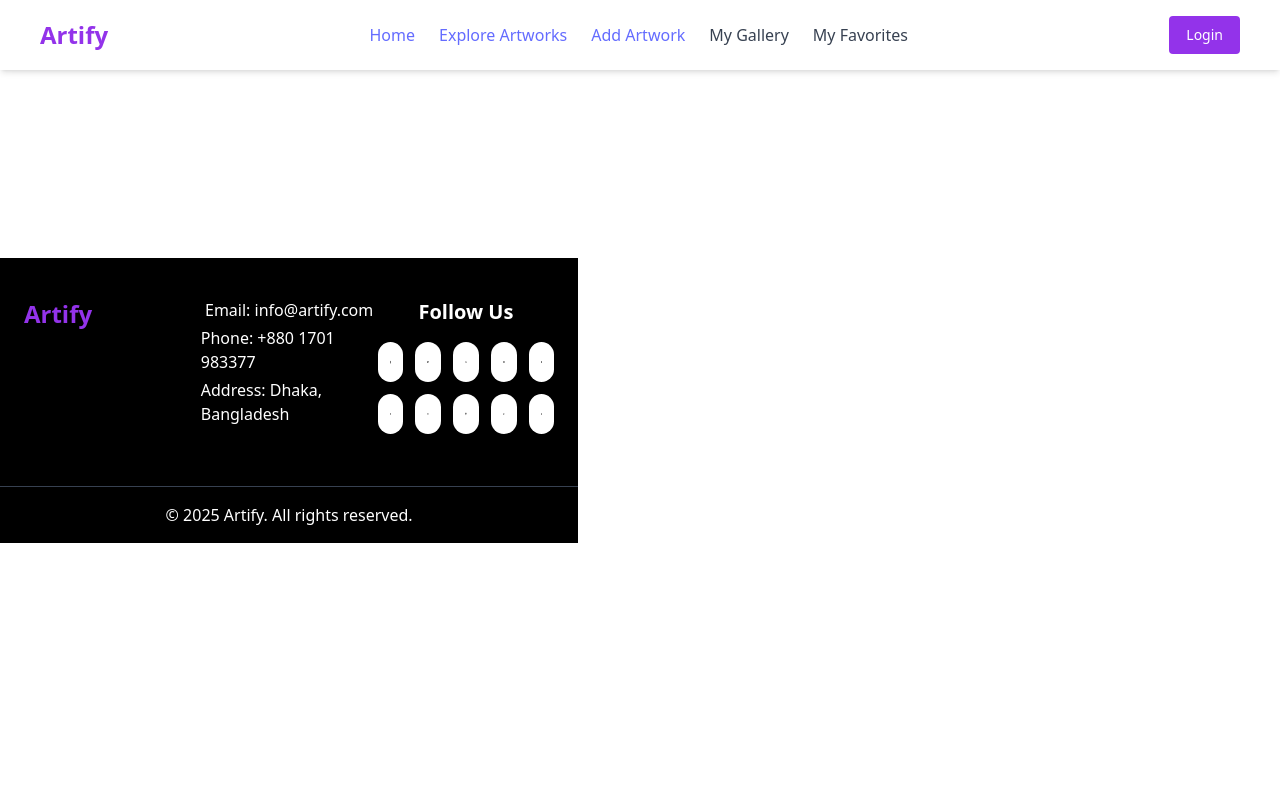
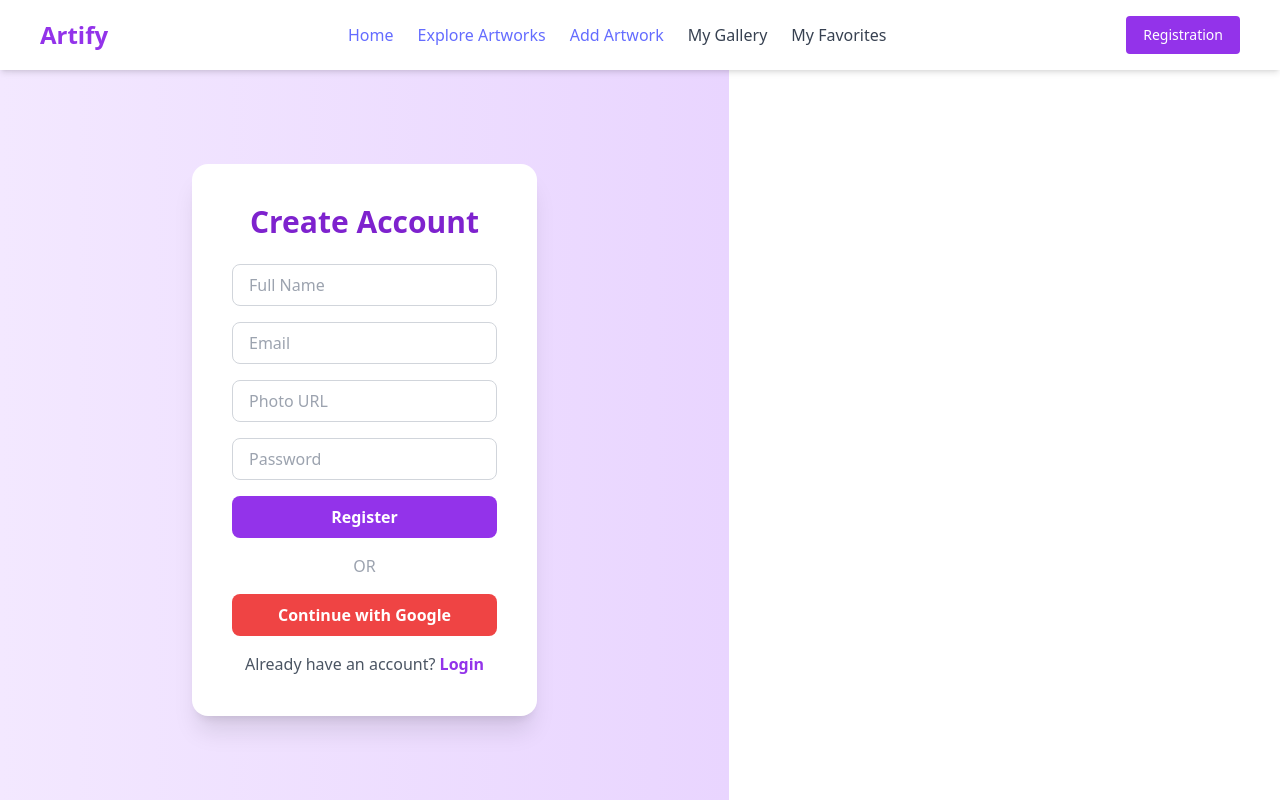
Before and after one commit to Rafsunjany-khan/artify-client, a React (Vite) app: page /register in a window 1280 px wide. Shown: the top 800 px of the page. Built offline with nearby package versions, Linux system fonts and the light colour scheme.

Commit message:
Add Firebase configuration and user registration page

```diff
--- a/package.json
+++ b/package.json
@@ -12,6 +12,7 @@
   "dependencies": {
     "axios": "^1.13.2",
     "daisyui": "^5.4.7",
+    "firebase": "^12.5.0",
     "react": "^19.1.1",
     "react-dom": "^19.1.1",
     "react-icons": "^5.5.0",
--- a/src/App.jsx
+++ b/src/App.jsx
@@ -1,24 +1,28 @@
-import React from "react";
+import React, { useEffect } from "react"; // ✅ import useEffect
 import { BrowserRouter as Router, Routes, Route } from "react-router-dom";
 import Navbar from "./components/Navbar";
 import Home from "./pages/Home";
 import ExploreArtworks from "./pages/ExploreArtworks";
 import ArtworkDetails from "./pages/ArtworkDetails";
 import AddArtworks from "./pages/AddArtworks";
-
 import Footer from "./components/Footer";
-
-
+import app from "./authentication/firebaseConfig";
+import Register from "./authentication/Register";
 
 function App() {
+  useEffect(() => {
+    console.log("Firebase App Initialized:", app); // ✅ logs Firebase app
+  }, []); // ✅ empty dependency array → runs once on mount
+
   return (
     <Router>
       <Navbar />
       <Routes>
         <Route path="/" element={<Home />} />
         <Route path="/explore" element={<ExploreArtworks />} />
-         <Route path="/artworks/:id" element={<ArtworkDetails />} />
+        <Route path="/artworks/:id" element={<ArtworkDetails />} />
         <Route path="/addArtwork" element={<AddArtworks />} />
+        <Route path="/register" element={<Register />} />
       </Routes>
       <Footer />
     </Router>
--- /dev/null
+++ b/src/authentication/Register.jsx
@@ -0,0 +1,84 @@
+import React, { useState } from "react";
+import { getAuth, createUserWithEmailAndPassword, updateProfile, GoogleAuthProvider, signInWithPopup } from "firebase/auth";
+import { useNavigate, Link } from "react-router-dom";
+import { toast } from "react-toastify";
+import app from "./firebaseConfig";
+
+const auth = getAuth(app);
+const provider = new GoogleAuthProvider();
+
+const Register = () => {
+  const navigate = useNavigate();
+  const [error, setError] = useState("");
+
+  const handleRegister = async (e) => {
+    e.preventDefault();
+    const name = e.target.name.value;
+    const email = e.target.email.value;
+    const password = e.target.password.value;
+    const photoURL = e.target.photo.value;
+
+    if (!/[A-Z]/.test(password)) return setError("Password must contain an uppercase letter");
+    if (!/[a-z]/.test(password)) return setError("Password must contain a lowercase letter");
+    if (password.length < 6) return setError("Password must be at least 6 characters");
+
+    try {
+      const userCredential = await createUserWithEmailAndPassword(auth, email, password);
+      await updateProfile(userCredential.user, { displayName: name, photoURL });
+      toast.success("Registration Successful!");
+      navigate("/");
+    } catch (err) {
+      console.error(err);
+      setError(err.message);
+    }
+  };
+
+  const handleGoogleSignup = async () => {
+    try {
+      const result = await signInWithPopup(auth, provider);
+      console.log(result.user);
+      toast.success("Google Sign-up Successful!");
+      navigate("/");
+    } catch (err) {
+      console.error(err);
+      setError(err.message);
+    }
+  };
+
+  return (
+<div className="min-h-screen w-full flex items-center justify-center bg-gradient-to-r from-purple-100 to-purple-200 px-48 pt-20">
+  <div className="bg-white shadow-xl rounded-2xl p-8 sm:p-10 w-full max-w-md mx-auto">
+          <h2 className="text-3xl font-bold text-purple-700 text-center mb-6">Create Account</h2>
+        <form onSubmit={handleRegister} className="flex flex-col gap-4">
+          <input type="text" name="name" placeholder="Full Name" required
+            className="border border-gray-300 rounded-lg px-4 py-2 focus:outline-none focus:ring-2 focus:ring-purple-400"/>
+          <input type="email" name="email" placeholder="Email" required
+            className="border border-gray-300 rounded-lg px-4 py-2 focus:outline-none focus:ring-2 focus:ring-purple-400"/>
+          <input type="text" name="photo" placeholder="Photo URL" required
+            className="border border-gray-300 rounded-lg px-4 py-2 focus:outline-none focus:ring-2 focus:ring-purple-400"/>
+          <input type="password" name="password" placeholder="Password" required
+            className="border border-gray-300 rounded-lg px-4 py-2 focus:outline-none focus:ring-2 focus:ring-purple-400"/>
+          {error && <p className="text-red-500 text-sm">{error}</p>}
+          <button type="submit"
+            className="bg-purple-600 text-white py-2 rounded-lg font-semibold hover:bg-purple-500 transition">
+            Register
+          </button>
+        </form>
+
+        <div className="my-4 text-center text-gray-400">OR</div>
+
+        <button onClick={handleGoogleSignup}
+          className="w-full bg-red-500 text-white py-2 rounded-lg font-semibold hover:bg-red-400 transition">
+          Continue with Google
+        </button>
+
+        <p className="mt-4 text-center text-gray-600">
+          Already have an account?{" "}
+          <Link to="/login" className="text-purple-600 font-semibold hover:underline">Login</Link>
+        </p>
+      </div>
+    </div>
+  );
+};
+
+export default Register;
--- /dev/null
+++ b/src/authentication/firebaseConfig.js
@@ -0,0 +1,19 @@
+import { initializeApp } from "firebase/app";
+import { getAnalytics } from "firebase/analytics";
+
+// Firebase configuration
+const firebaseConfig = {
+  apiKey: "AIzaSyDMsB5ps1ikIGXt6ZFGsd0xB0WHrFyLVgA",
+  authDomain: "artify-1b296.firebaseapp.com",
+  projectId: "artify-1b296",
+  storageBucket: "artify-1b296.firebasestorage.app",
+  messagingSenderId: "1035674294253",
+  appId: "1:1035674294253:web:8996c092c11e280a5ff9e4",
+  measurementId: "G-VYR8S8LSN6"
+};
+
+// Initialize Firebase
+const app = initializeApp(firebaseConfig);
+const analytics = getAnalytics(app);
+
+export default app;
--- a/src/components/Navbar.jsx
+++ b/src/components/Navbar.jsx
@@ -15,9 +15,11 @@ const Navbar = () => {
         <li className="hover:text-purple-500 cursor-pointer">My Favorites</li>
       </ul>
 
-      <button className="bg-purple-600 text-white px-4 py-2 rounded hover:bg-purple-500 text-sm font-medium">
-        Login
-      </button>
+       <Link to="/register">
+        <button className="bg-purple-600 text-white px-4 py-2 rounded hover:bg-purple-500 text-sm font-medium">
+          Registration
+        </button>
+      </Link>
 
     </nav>
   );
```
Also changed, not shown: 1 other file (tests, documents, lock files or other folders).
